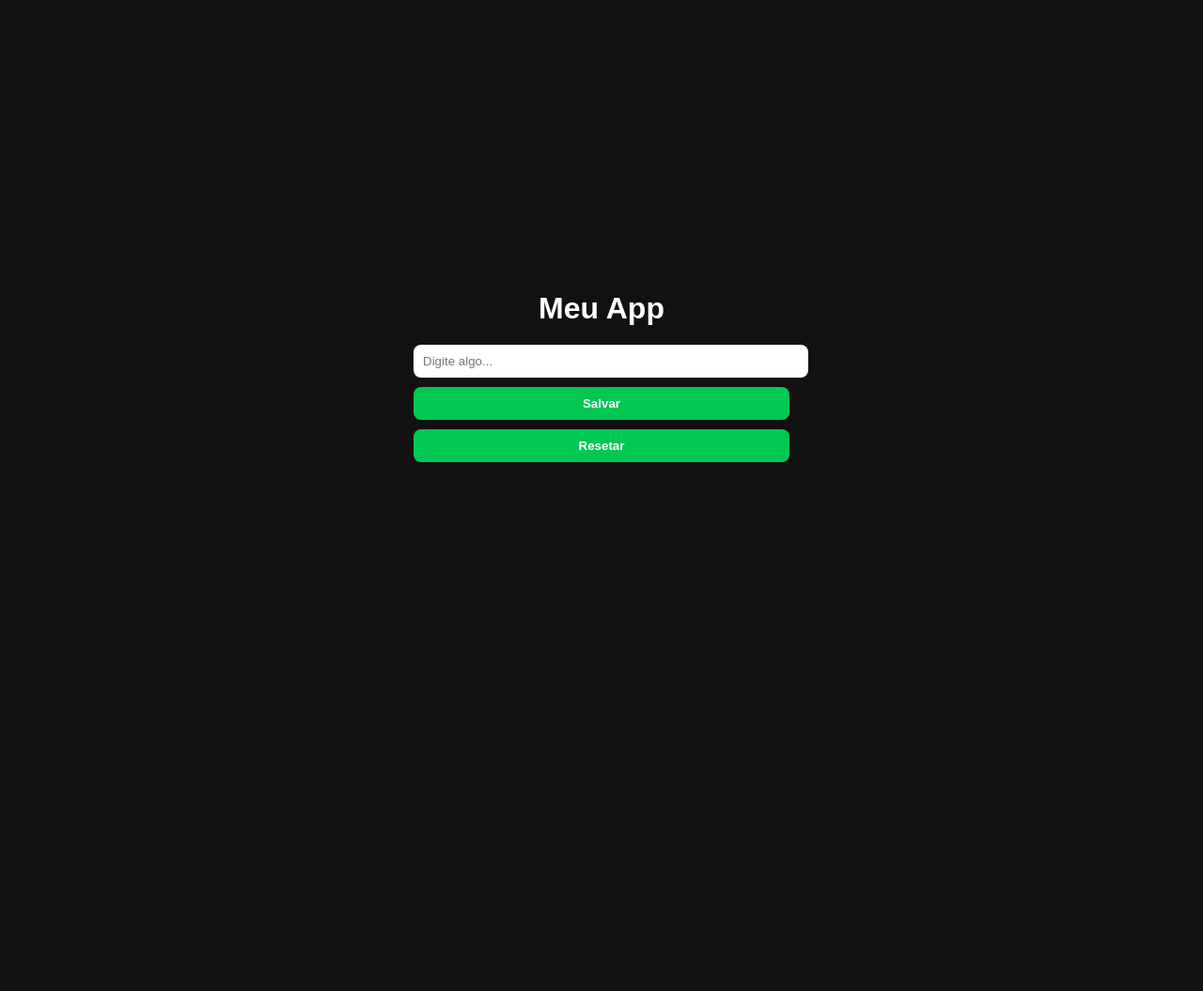
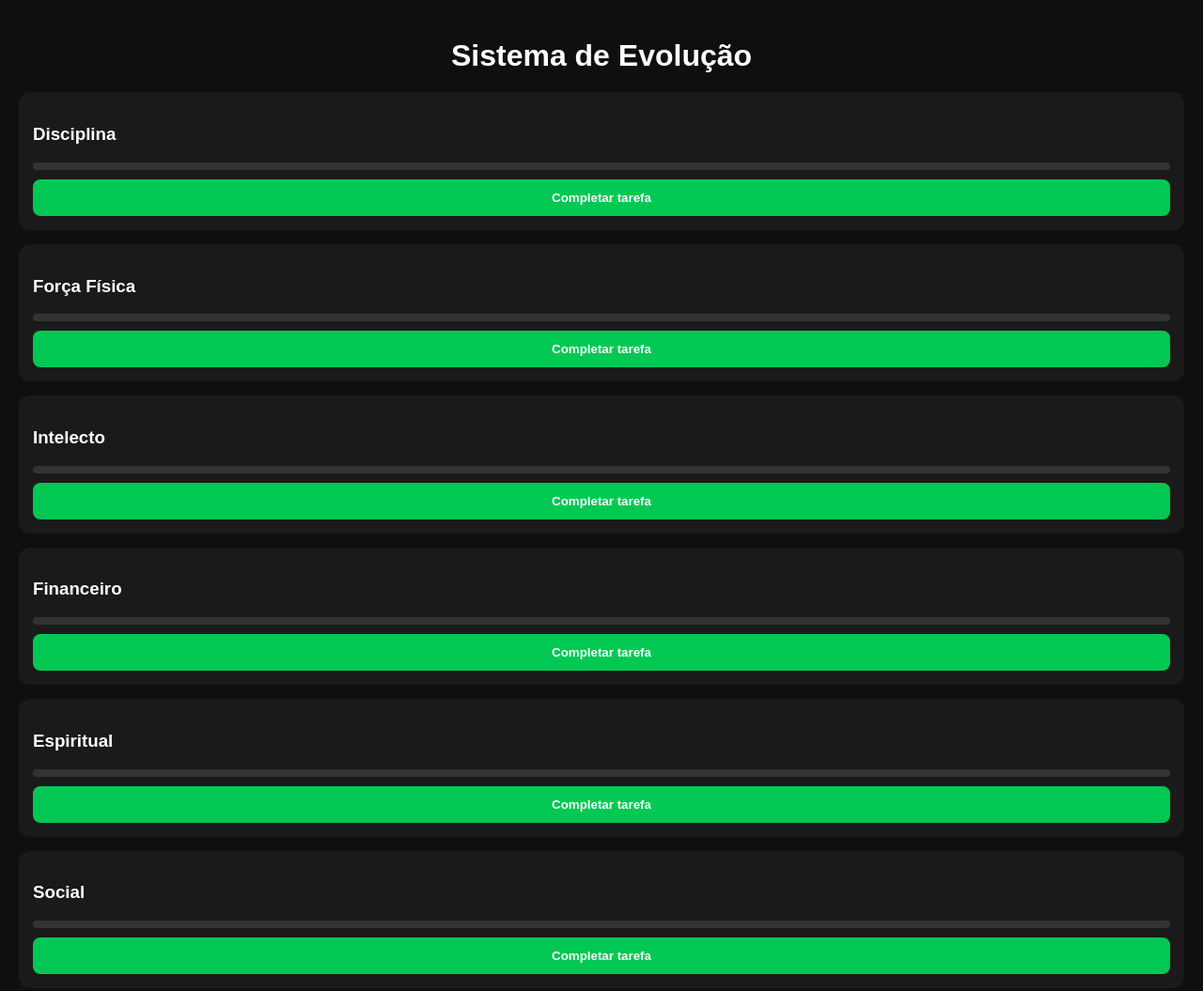
Before and after one commit to leonardomendes081-lang/meu-app-pwa, a plain HTML site: page index.html in a window 1280 px wide. Shown: the whole page at 94% size. Before the commit the page ends 800 px from the top, so only its background shows below. Drawn offline with Linux system fonts and the light colour scheme.

Commit message:
Refactor index.html for improved structure and styling

```diff
--- a/index.html
+++ b/index.html
@@ -3,103 +3,139 @@
 <head>
 <meta charset="UTF-8">
 <meta name="viewport" content="width=device-width, initial-scale=1.0">
-  <title>Meu App</title>
-
+<title>Evolução</title>
 <link rel="manifest" href="manifest.json">
 <meta name="theme-color" content="#111111">
 
 <style>
-    body {
-      margin: 0;
-      font-family: Arial, sans-serif;
-      background: #111;
-      color: white;
-      display: flex;
-      justify-content: center;
-      align-items: center;
-      height: 100vh;
+body{
+    margin:0;
+    font-family:Arial, sans-serif;
+    background:#0f0f0f;
+    color:white;
+    padding:20px;
 }
 
-    .container {
-      width: 90%;
-      max-width: 400px;
-      text-align: center;
+h1{
+    text-align:center;
+    margin-bottom:20px;
 }
 
-    h1 {
-      margin-bottom: 20px;
+.card{
+    background:#1a1a1a;
+    padding:15px;
+    margin-bottom:15px;
+    border-radius:12px;
 }
 
-    input {
-      width: 100%;
-      padding: 10px;
-      margin-bottom: 10px;
-      border-radius: 8px;
-      border: none;
+button{
+    width:100%;
+    padding:12px;
+    margin-top:10px;
+    border:none;
+    border-radius:8px;
+    background:#00c853;
+    color:white;
+    font-weight:bold;
 }
 
-    button {
-      width: 100%;
-      padding: 10px;
-      border-radius: 8px;
-      border: none;
-      background: #00c853;
-      color: white;
-      font-weight: bold;
-      cursor: pointer;
-      margin-bottom: 10px;
+button:active{
+    transform:scale(0.98);
 }
 
-    button:active {
-      transform: scale(0.98);
+.progress{
+    height:8px;
+    background:#333;
+    border-radius:4px;
+    margin-top:8px;
+    overflow:hidden;
 }
 
-    .saved {
-      margin-top: 10px;
-      font-size: 14px;
-      color: #00e676;
+.progress-bar{
+    height:8px;
+    background:#00c853;
+    width:0%;
 }
 </style>
 </head>
+
 <body>
 
-  <div class="container">
-    <h1>Meu App</h1>
+<h1>Sistema de Evolução</h1>
 
-    <input type="text" id="input" placeholder="Digite algo...">
-    <button onclick="salvar()">Salvar</button>
-    <button onclick="resetar()">Resetar</button>
+<div class="card">
+    <h3>Disciplina</h3>
+    <div class="progress"><div id="disciplinaBar" class="progress-bar"></div></div>
+    <button onclick="evoluir('disciplina')">Completar tarefa</button>
+</div>
 
-    <div class="saved" id="status"></div>
+<div class="card">
+    <h3>Força Física</h3>
+    <div class="progress"><div id="forcaBar" class="progress-bar"></div></div>
+    <button onclick="evoluir('forca')">Completar tarefa</button>
+</div>
+
+<div class="card">
+    <h3>Intelecto</h3>
+    <div class="progress"><div id="intelectoBar" class="progress-bar"></div></div>
+    <button onclick="evoluir('intelecto')">Completar tarefa</button>
+</div>
+
+<div class="card">
+    <h3>Financeiro</h3>
+    <div class="progress"><div id="financeiroBar" class="progress-bar"></div></div>
+    <button onclick="evoluir('financeiro')">Completar tarefa</button>
+</div>
+
+<div class="card">
+    <h3>Espiritual</h3>
+    <div class="progress"><div id="espiritualBar" class="progress-bar"></div></div>
+    <button onclick="evoluir('espiritual')">Completar tarefa</button>
+</div>
+
+<div class="card">
+    <h3>Social</h3>
+    <div class="progress"><div id="socialBar" class="progress-bar"></div></div>
+    <button onclick="evoluir('social')">Completar tarefa</button>
 </div>
 
 <script>
-    const input = document.getElementById("input");
-    const status = document.getElementById("status");
-
-    // Carregar ao abrir
-    window.onload = () => {
-      const dado = localStorage.getItem("meuApp");
-      if (dado) input.value = dado;
-    };
-
-    function salvar() {
-      localStorage.setItem("meuApp", input.value);
-      status.innerText = "Salvo com sucesso ✔";
-      setTimeout(() => status.innerText = "", 2000);
-    }
-
-    function resetar() {
-      localStorage.removeItem("meuApp");
-      input.value = "";
-      status.innerText = "Dados apagados";
-      setTimeout(() => status.innerText = "", 2000);
-    }
-
-    // Registrar Service Worker
 if ('serviceWorker' in navigator) {
   navigator.serviceWorker.register('service-worker.js');
 }
+
+let atributos = JSON.parse(localStorage.getItem("atributos")) || {
+    disciplina:0,
+    forca:0,
+    intelecto:0,
+    financeiro:0,
+    espiritual:0,
+    social:0
+};
+
+function salvar(){
+    localStorage.setItem("atributos", JSON.stringify(atributos));
+}
+
+function evoluir(tipo){
+    atributos[tipo] += 5;
+    if(atributos[tipo] > 100){
+        atributos[tipo] = 100;
+    }
+    atualizar();
+    salvar();
+}
+
+function atualizar(){
+    document.getElementById("disciplinaBar").style.width = atributos.disciplina + "%";
+    document.getElementById("forcaBar").style.width = atributos.forca + "%";
+    document.getElementById("intelectoBar").style.width = atributos.intelecto + "%";
+    document.getElementById("financeiroBar").style.width = atributos.financeiro + "%";
+    document.getElementById("espiritualBar").style.width = atributos.espiritual + "%";
+    document.getElementById("socialBar").style.width = atributos.social + "%";
+}
+
+atualizar();
 </script>
 
 </body>
```
Lines whose indentation alone changed are shown as unchanged.
